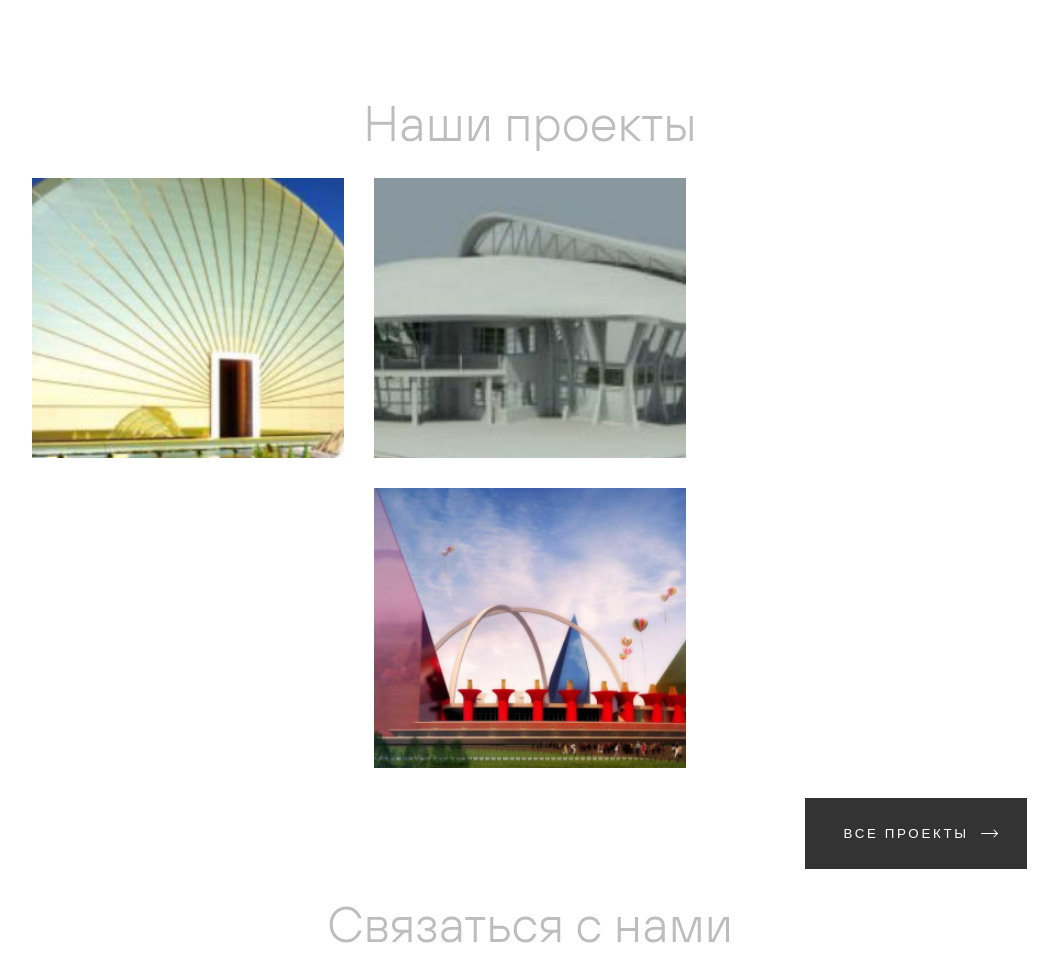
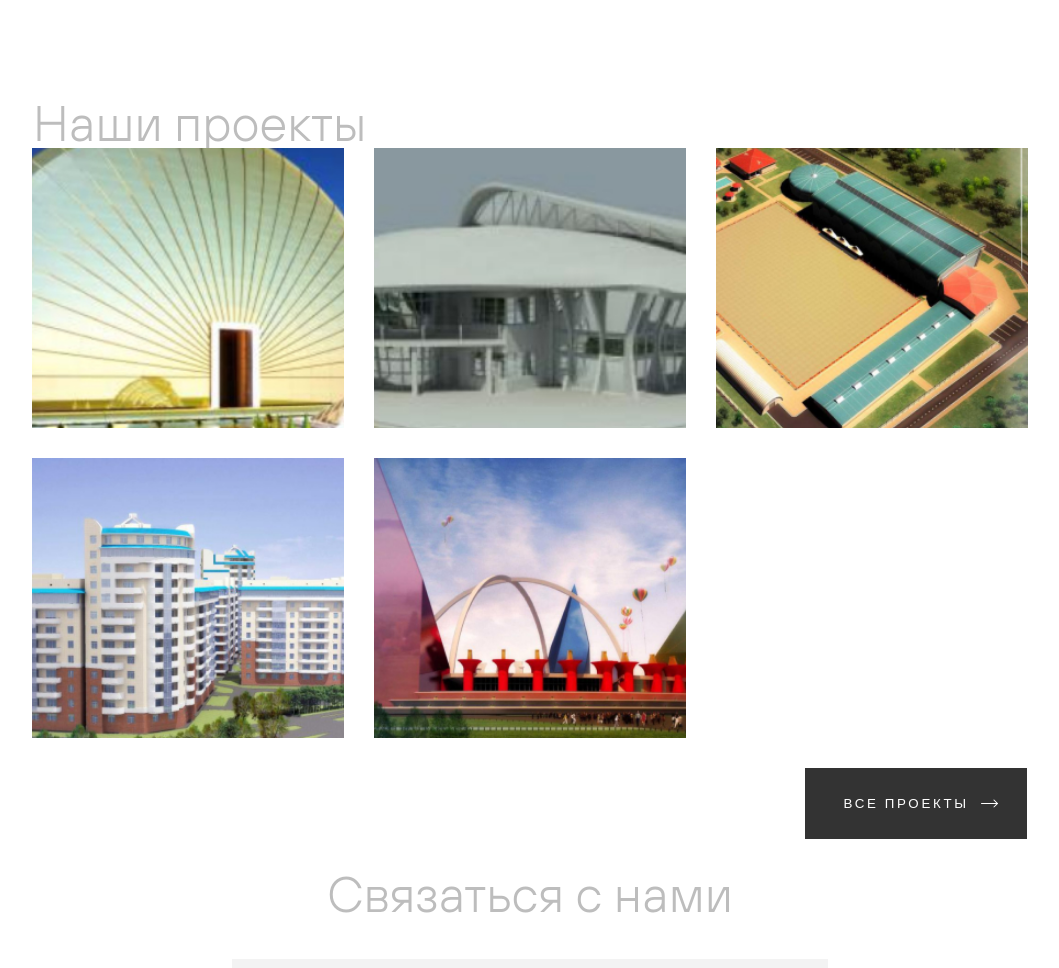
Before and after one commit to thimovez/LandingPage, a website: page src/index.html in a window 1280 px wide. Shown: the part 1712-2680 px from the top of the page, without its empty margins (110-1169 px from the left). Drawn offline with nearby package versions, Linux system fonts and the light colour scheme; files that its build step writes are made by us from their sources; files whose address does not match are found by name.

Commit message:
adaptation

```diff
--- a/src/sass/blocks/_project.scss
+++ b/src/sass/blocks/_project.scss
@@ -1,6 +1,12 @@
 @media screen and (min-width: $mobile) {
   .project {
-    &__head {
+    &__photo-one {
+      background: url('../../img/project/project03.jpg') no-repeat center / cover;
+    }
+    &__photo-two {
+      background: url('../../img/project/project04.jpg') no-repeat center / cover;
+    }
+    s &__head {
       text-align: center;
       margin-bottom: 30px;
     }
```
Also changed, not shown: src/index.html (+0 -2 lines), dist/css/style.min.css, dist/index.html.
